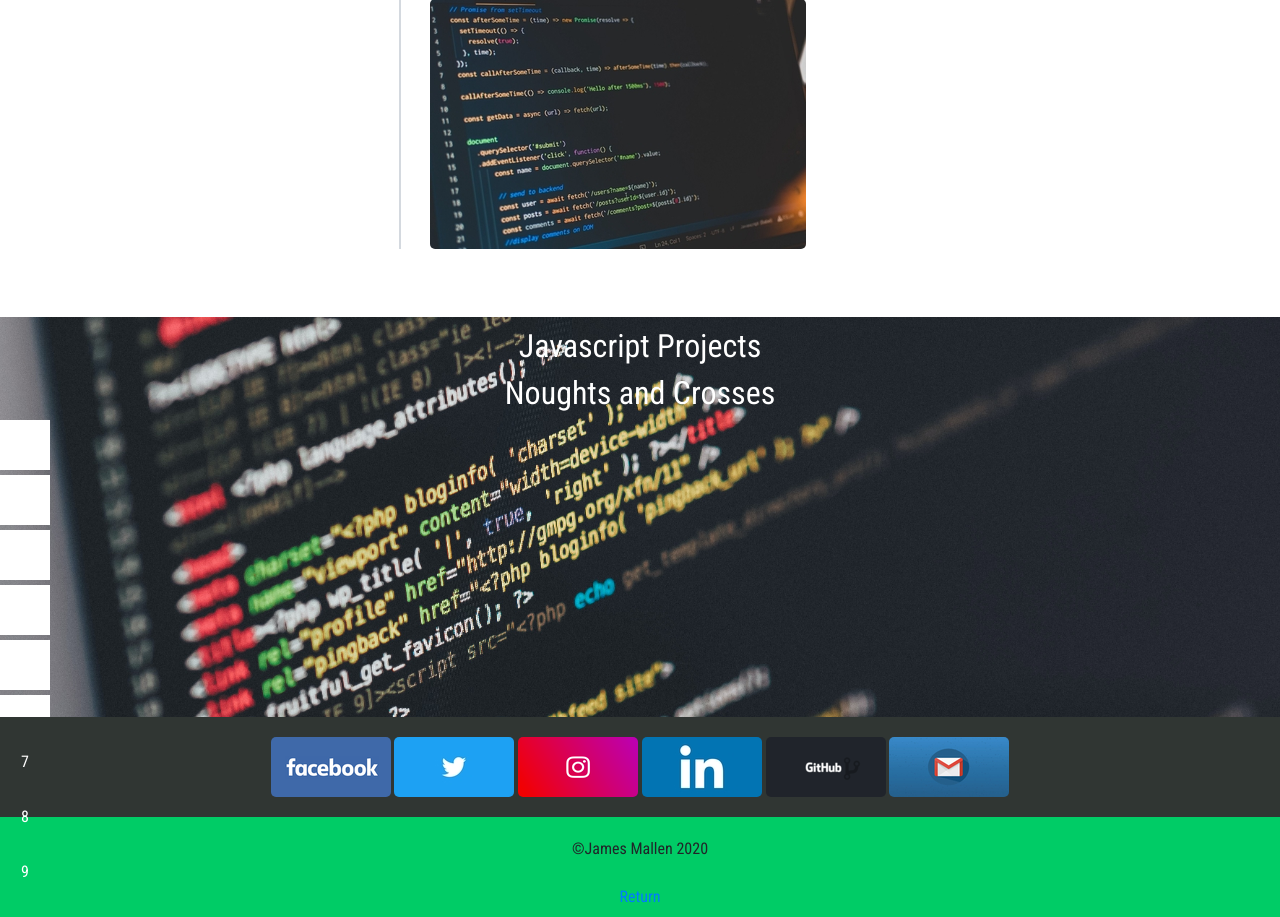
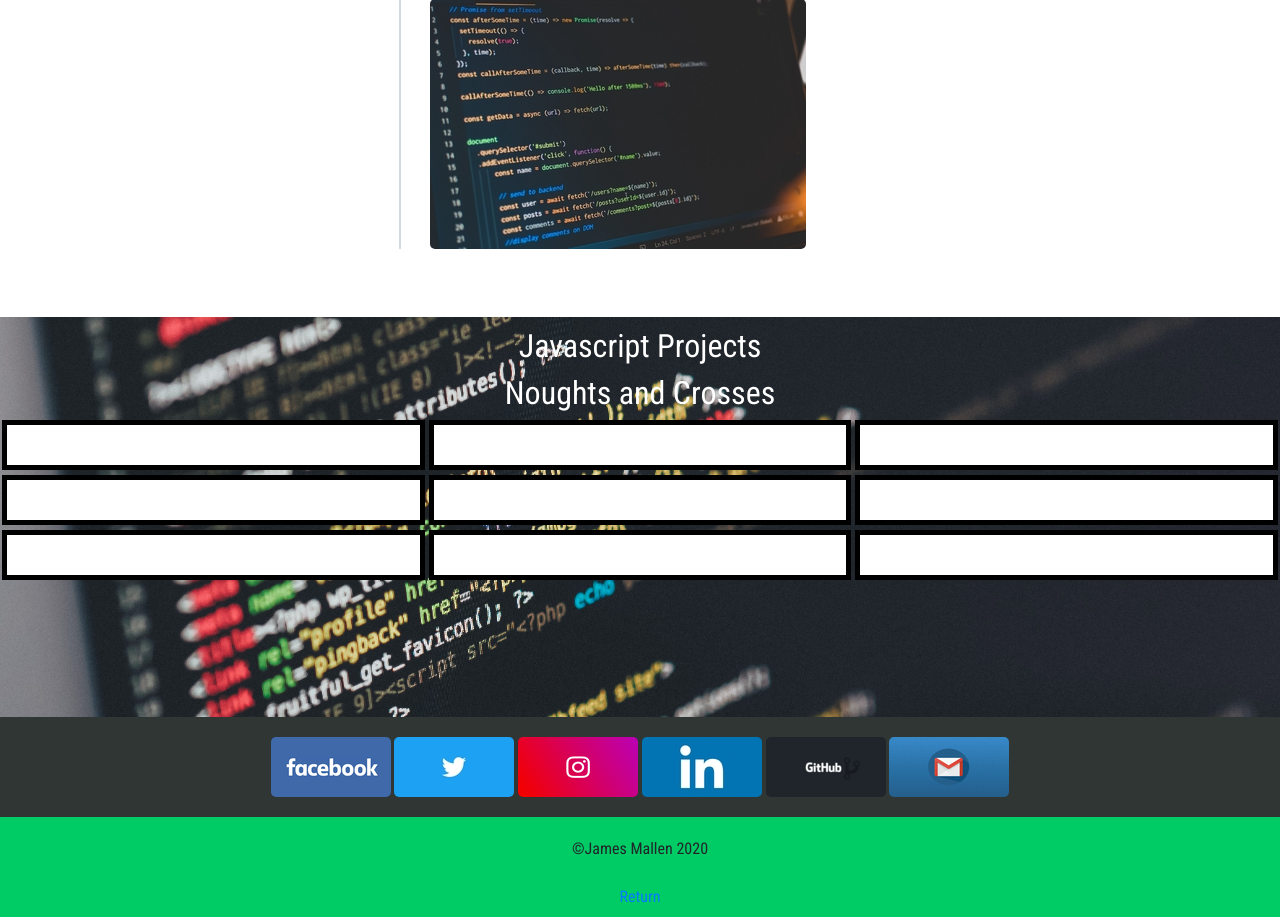
Before and after one commit to jmgithub1/PortfolioProject.io, a PHP site: page / in a window 1280 px wide. Shown: the part 3482-4399 px from the top of the page. Run offline with PHP 8.4, Linux system fonts and the light colour scheme.

Commit message:
basic odd even code

```diff
--- a/app.js
+++ b/app.js
@@ -1,21 +1,48 @@
 //A classic first JavaScript game! Build a simple Noughts and Crosses game for two human players.
 // 3x3 grid
 
+// DO NOT FORGET GAME CELLS!!! //
 
 // grid should be clickable and make box alertable
 // then be able add something in the box
 // odd click x  even click o
 //if number of clicks odd = x, otherwise 0
 // images for noughts and crosses
-const userClick = document.querySelector(".cell");
+const gameCells = document.querySelectorAll(".cell");
+let   numberClick = 0
 
-userClick.addEventListener("click", () => {
-    alert("You've clicked a box");
-    return;
-});
+for (let i = 0; i < gameCells.length; i++) {
+    gameCells[i].addEventListener("click", () => {
+        if (numberClick % 2 == 0){
+            console.log("Even");
+        } else {
+            console.log("odd");
+        }
+        numberClick ++
+    });
+
+
+}
+
+
+
+
 
 
 //players take turns
 //first to 3 in a line
 // 9 marked with no win = draw(reset game?)
 //The user should be able to reset the game and play it again.
+
+
+//winning conditions//
+const winningConditions = [
+    [0, 1, 2],
+    [3, 4, 5],
+    [6, 7, 8],
+    [0, 3, 6],
+    [1, 4, 7],
+    [2, 5, 8],
+    [0, 4, 8],
+    [2, 4, 6]
+];
--- a/style.css
+++ b/style.css
@@ -63,20 +63,19 @@
     text-align: center;
 }
 
-.grid {
+#grid {
     display: flex;
     flex-wrap: wrap;
     justify-content: space-around;
-
   }
 
-.cell {
+#grid .cell {
     flex: 0 0 33%;
-    height: 50px;
-    width: 50px;
     margin-bottom: 5px;
     background-color:white;
-
+    height: 50px;
+    width: 30px;
+    border: solid black 5px;
   }
 
 .contactme{
```
